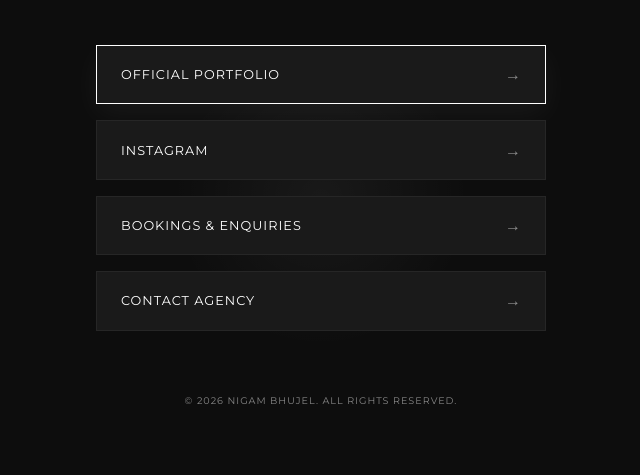
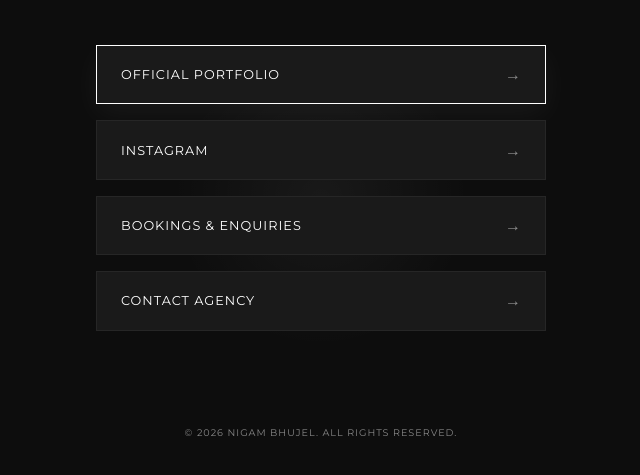
Before and after one commit to taksinraja/linktree-nigambhujel, a plain HTML site: page index.html in a window 1280 px wide. Shown: the part 201-676 px from the top of the page, without its empty margins (319-959 px from the left). Drawn offline with Linux system fonts and the light colour scheme.

Commit message:
Update style.css

```diff
--- a/style.css
+++ b/style.css
@@ -110,7 +110,7 @@ body {
 
 /* Footer */
 .linktree-footer {
-    margin-top: 4rem;
+    margin-top: 6rem;
     font-size: 0.6rem;
     color: var(--text-grey);
     letter-spacing: 1px;
```
